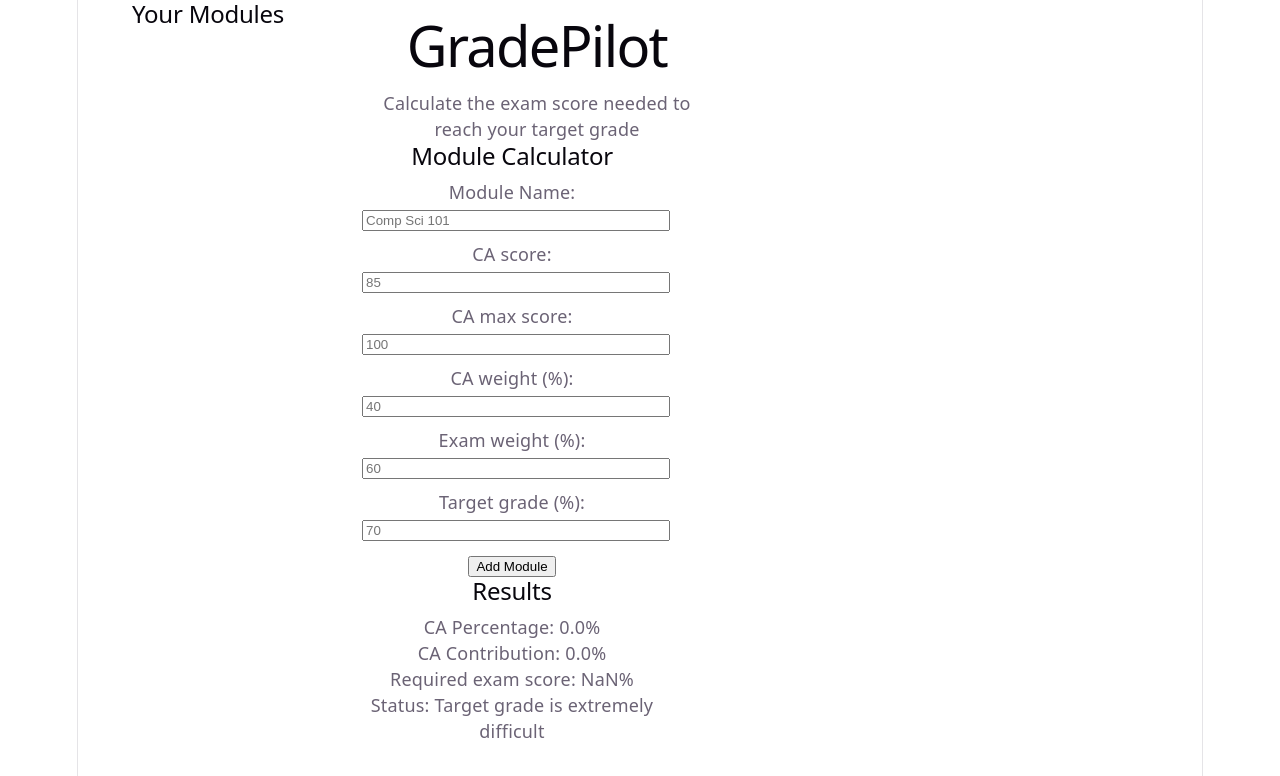
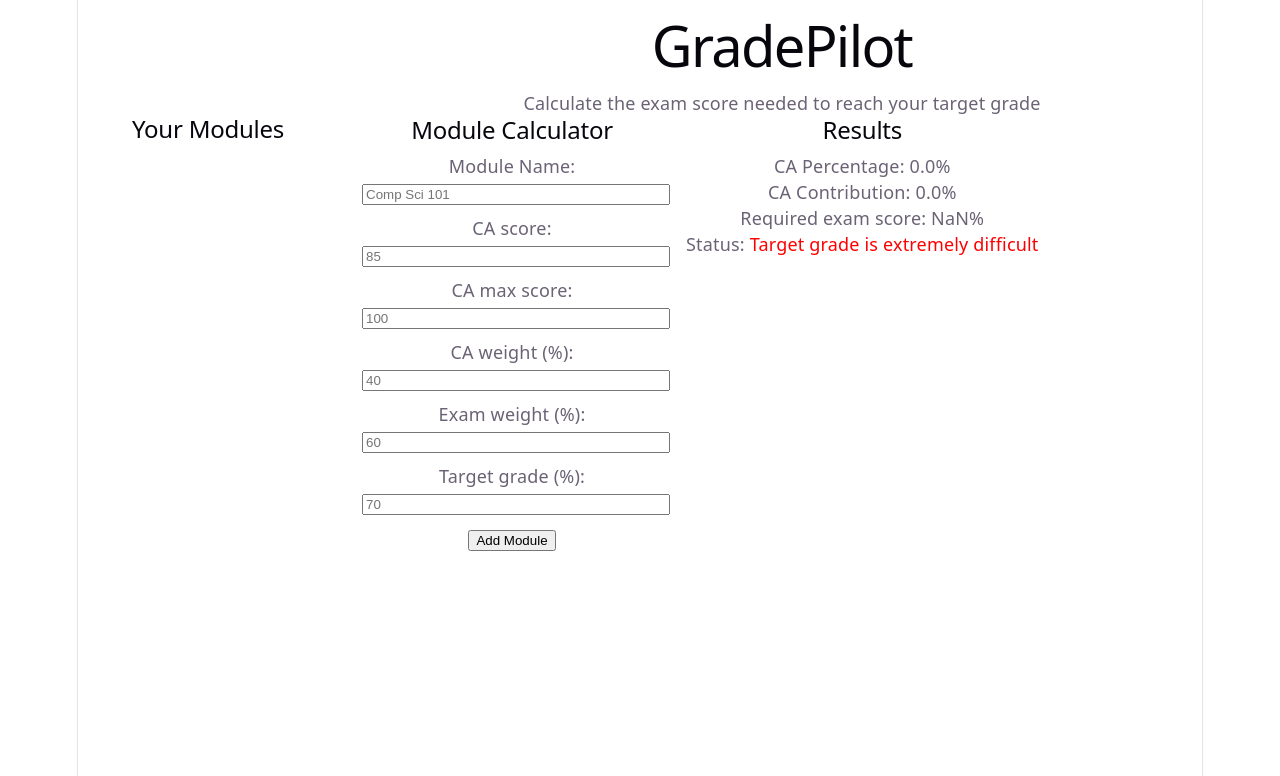
Before and after one commit to kingjacob2020/project-2, a React (Vite) app: page / in a window 1280 px wide. Shown: the top 776 px of the page. Built offline with nearby package versions, Linux system fonts and the light colour scheme.

Commit message:
CSS layout improvements

```diff
--- a/src/App.css
+++ b/src/App.css
@@ -1,15 +1,27 @@
+.calculator-layout {
+  display: flex;
+  gap: 24px;
+  align-items: flex-start;
+}
+
 .App{
   display: flex;
   gap: 24px;
   align-items: flex-start;
 }
 
-.sidebar {
-  width: 260px;
+.main-content h1{
+  margin-top: 2;
+  text-align: center;
 }
 
 .main-content{
-  width: 350px;
+  flex: 1;
+}
+
+.sidebar {
+  width: 260px;
+  margin-top: 115px;
 }
 
 .results{
@@ -30,3 +42,19 @@ input{
   width: 100%;
   margin-top: 5px;
 }
+
+.status-safe {
+  color: lightblue;
+}
+
+.status-doable {
+  color: green;
+}
+
+.status-hard {
+  color: orange;
+}
+
+.status-impossible{
+  color: red;
+}
--- a/src/App.jsx
+++ b/src/App.jsx
@@ -153,11 +153,10 @@ function App() {
       </aside>
 
       <section className="main-content">
-
-
       <h1>GradePilot</h1>
       <p>Calculate the exam score needed to reach your target grade</p>
 
+    <div className="calculator-layout">
       <section className="card">
         <h2>Module Calculator</h2>
 
@@ -225,9 +224,9 @@ function App() {
         <button onClick={addModule}>
           Add Module
         </button>
+      </section>
 
-
-        <section className="results">
+        <section className="results-panel">
           <h2>{moduleName || "Results"}</h2>
 
           <p>CA Percentage: {caPercent.toFixed(1)}%</p>
@@ -235,7 +234,7 @@ function App() {
           <p>Required exam score: {requiredExamPercent.toFixed(1)}%</p>
           <p>Status: <span className={getStatusClass(status)}>{status}</span></p>
         </section>
-      </section>
+      </div>
     </section>
 
     </main>
```
